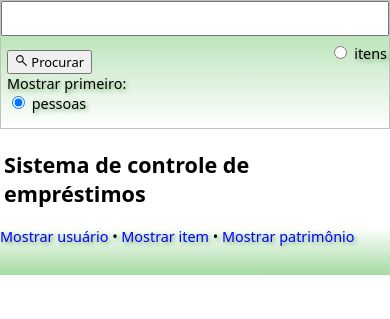
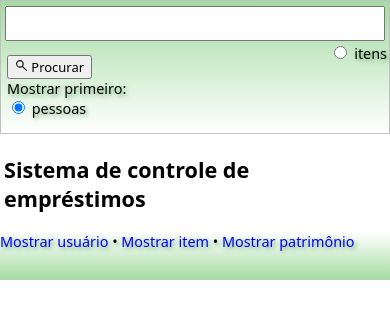
Before and after one commit to TiagoDGomes/pde, a PHP site: page / in a window 390 px wide. Shown: the top 319 px of the page. Run offline with PHP 8.4, Linux system fonts and the light colour scheme; data that the repository does not hold is empty; a stand-in replaces the project's code that opens the database connection.

Commit message:
fix query search textbox mobile

```diff
--- a/style.css
+++ b/style.css
@@ -159,8 +159,11 @@ footer li {
 
 @media screen and (max-width: 919px) {
     #q {
-        width: 100%;
-        display: block;
+        margin: 0 auto;
+        width: 98%;
+        margin-top: 5px;
+        align-items: center;
+        display: flex;
     }
 
     header ul {
```
